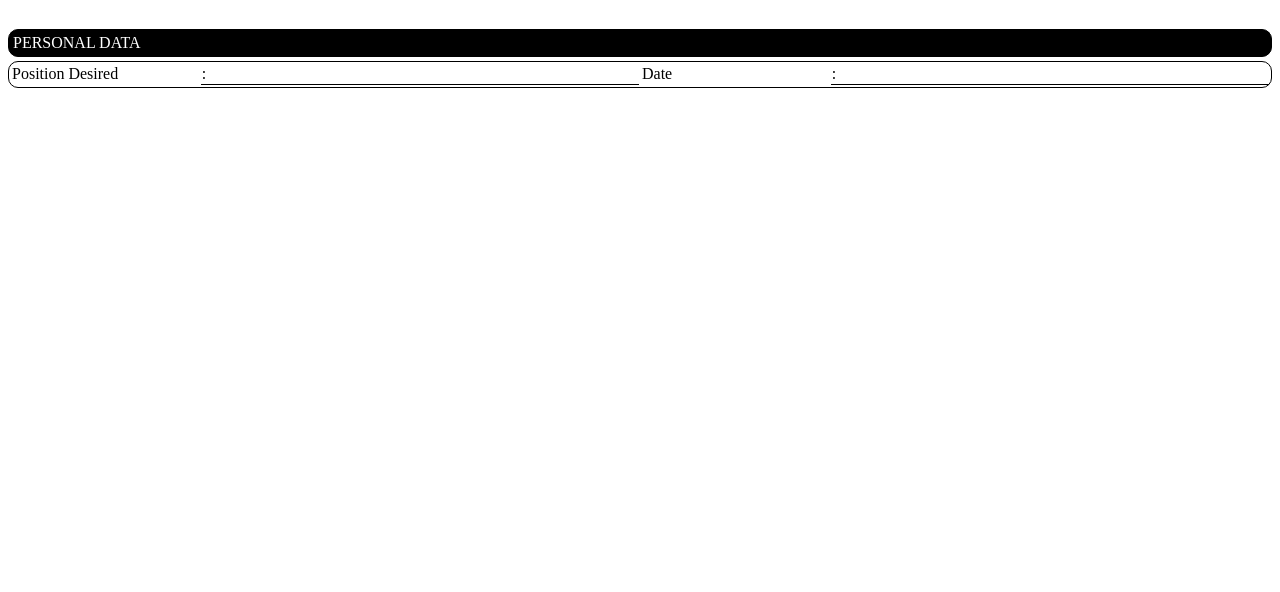
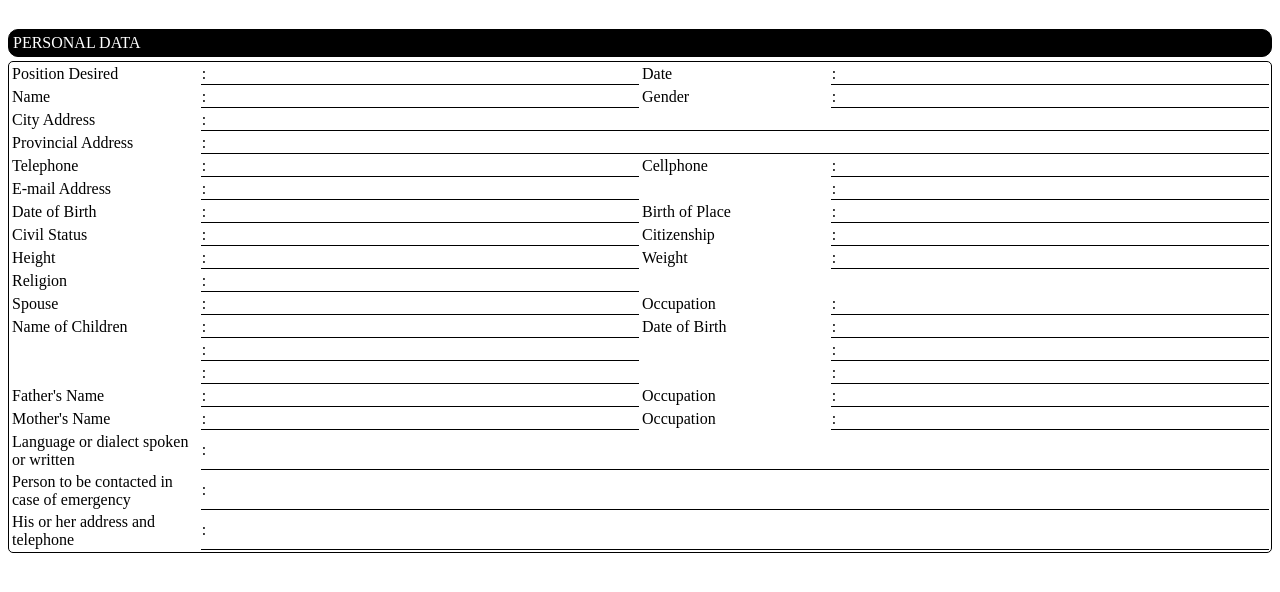
Before and after one commit to PitaoC/PitaoC_firstrepo, a plain HTML site: page js/index.html in a window 1280 px wide. Shown: the part 90-682 px from the top of the page. Drawn offline with Linux system fonts and the light colour scheme.

Commit message:
Finish second table

```diff
--- a/js/index.html
+++ b/js/index.html
@@ -15,7 +15,7 @@
         </thead>
     </table>
     <h2 style="font-size: 25%"> </h2>
-    <table width="100%" style="border: 1px solid black;border-radius: 10px;">
+    <table width="100%" style="border: 1px solid black;border-radius: 5px;">
         <tbody>
             <tr>
                 <td width="15%"> Position Desired </td>
@@ -23,7 +23,106 @@
                 <td width="15%"> Date </td>
                 <td width="35%" style="border-bottom: 1px solid black;">:</td>
             </tr>
+            <tr>
+                <td width="15%"> Name </td>
+                <td width="35%" style="border-bottom: 1px solid black;">:</td>
+                <td width="15%"> Gender </td>
+                <td width="35%" style="border-bottom: 1px solid black;">:</td>
+            </tr>
+            <tr>
+                <td width="15%"> City Address </td>
+                <td colspan="3" style="border-bottom: 1px solid black;">:</td>
+            </tr>
+            <tr>
+                <td width="15%"> Provincial Address </td>
+                <td colspan="3" style="border-bottom: 1px solid black;">:</td>
+            </tr>
+            <tr>
+                <td width="15%"> Telephone </td>
+                <td width="35%" style="border-bottom: 1px solid black;">:</td>
+                <td width="15%"> Cellphone </td>
+                <td width="35%" style="border-bottom: 1px solid black;">:</td>
+            </tr>
+            <tr>
+                <td width="15%"> E-mail Address </td>
+                <td width="35%" style="border-bottom: 1px solid black;">:</td>
+                <td width="15%"> </td>
+                <td width="35%" style="border-bottom: 1px solid black;">:</td>
+            </tr>
+            <tr>
+                <td width="15%"> Date of Birth </td>
+                <td width="35%" style="border-bottom: 1px solid black;">:</td>
+                <td width="15%"> Birth of Place </td>
+                <td width="35%" style="border-bottom: 1px solid black;">:</td>
+            </tr>
+            <tr>
+                <td width="15%"> Civil Status </td>
+                <td width="35%" style="border-bottom: 1px solid black;">:</td>
+                <td width="15%"> Citizenship </td>
+                <td width="35%" style="border-bottom: 1px solid black;">:</td>
+            </tr>
+            <tr>
+                <td width="15%"> Height </td>
+                <td width="35%" style="border-bottom: 1px solid black;">:</td>
+                <td width="15%"> Weight </td>
+                <td width="35%" style="border-bottom: 1px solid black;">:</td>
+            </tr>
+            <tr>
+                <td width="15%"> Religion </td>
+                <td width="35%" style="border-bottom: 1px solid black;">:</td>
+                <td width="15%"> </td>
+                <td width="35%"> </td>
+            </tr>
+            <tr>
+                <td width="15%"> Spouse </td>
+                <td width="35%" style="border-bottom: 1px solid black;">:</td>
+                <td width="15%"> Occupation </td>
+                <td width="35%" style="border-bottom: 1px solid black;">:</td>
+            </tr>
+            <tr>
+                <td width="15%"> Name of Children </td>
+                <td width="35%" style="border-bottom: 1px solid black;">:</td>
+                <td width="15%"> Date of Birth </td>
+                <td width="35%" style="border-bottom: 1px solid black;">:</td>
+            </tr>
+            <tr>
+                <td width="15%">  </td>
+                <td width="35%" style="border-bottom: 1px solid black;">:</td>
+                <td width="15%">  </td>
+                <td width="35%" style="border-bottom: 1px solid black;">:</td>
+            </tr>
+            <tr>
+                <td width="15%">  </td>
+                <td width="35%" style="border-bottom: 1px solid black;">:</td>
+                <td width="15%">  </td>
+                <td width="35%" style="border-bottom: 1px solid black;">:</td>
+            </tr>
+            <tr>
+                <td width="15%"> Father's Name </td>
+                <td width="35%" style="border-bottom: 1px solid black;">:</td>
+                <td width="15%"> Occupation </td>
+                <td width="35%" style="border-bottom: 1px solid black;">:</td>
+            </tr>
+            <tr>
+                <td width="15%"> Mother's Name </td>
+                <td width="35%" style="border-bottom: 1px solid black;">:</td>
+                <td width="15%"> Occupation </td>
+                <td width="35%" style="border-bottom: 1px solid black;">:</td>
+            </tr>
+            <tr>
+                <td colspan="1" width="15%"> Language or dialect spoken or written </td>
+                <td colspan="3" width="75%" style="border-bottom: 1px solid black;">:</td>
+            </tr>
+            <tr>
+                <td colspan="1" width="15%"> Person to be contacted in case of emergency </td>
+                <td colspan="3" width="75%" style="border-bottom: 1px solid black;">:</td>
+            </tr>
+            <tr>
+                <td colspan="1" width="15%"> His or her address and telephone </td>
+                <td colspan="3" width="75%" style="border-bottom: 1px solid black;">:</td>
+            </tr>
         </tbody>
     </table>
+
 </body>
 </html>
```
